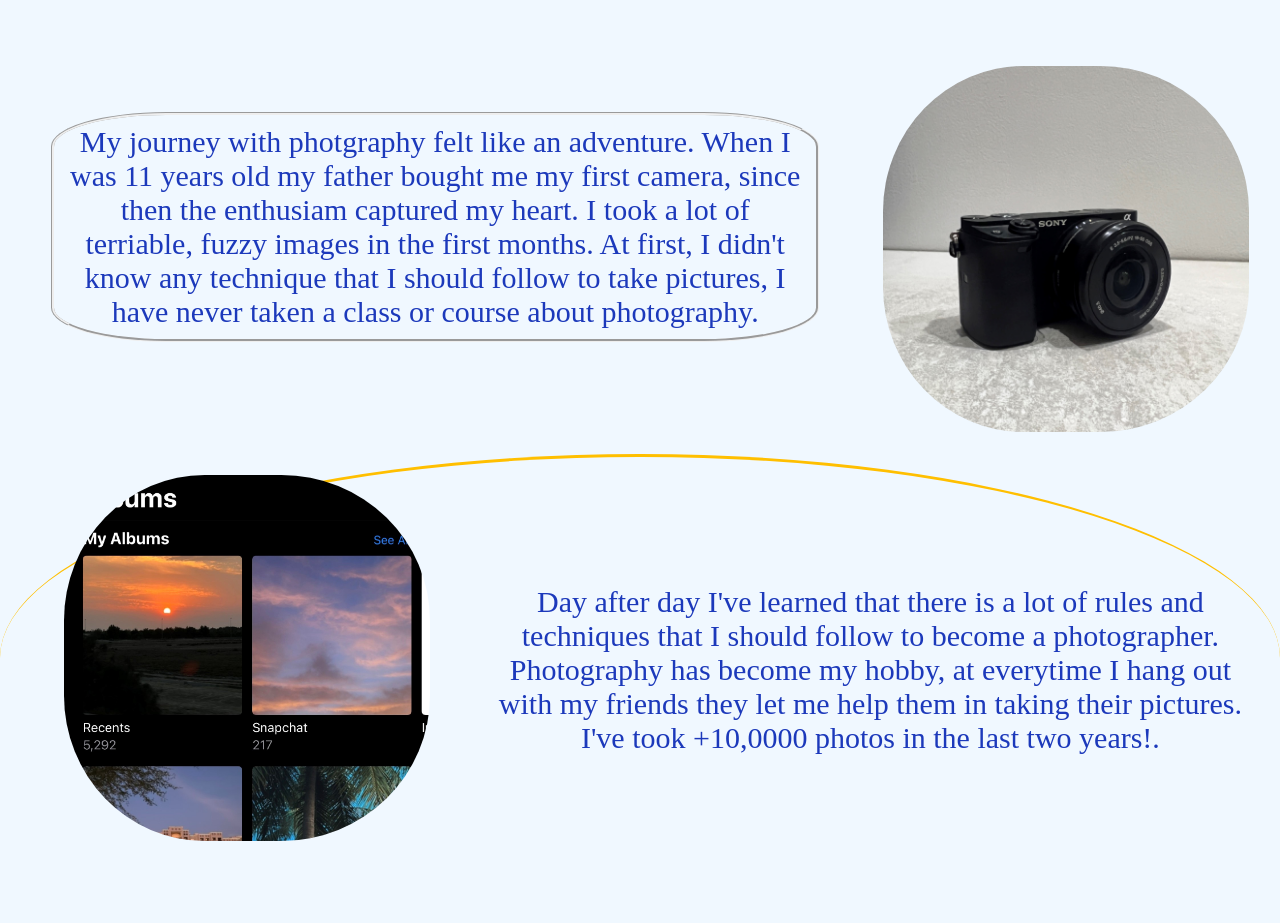
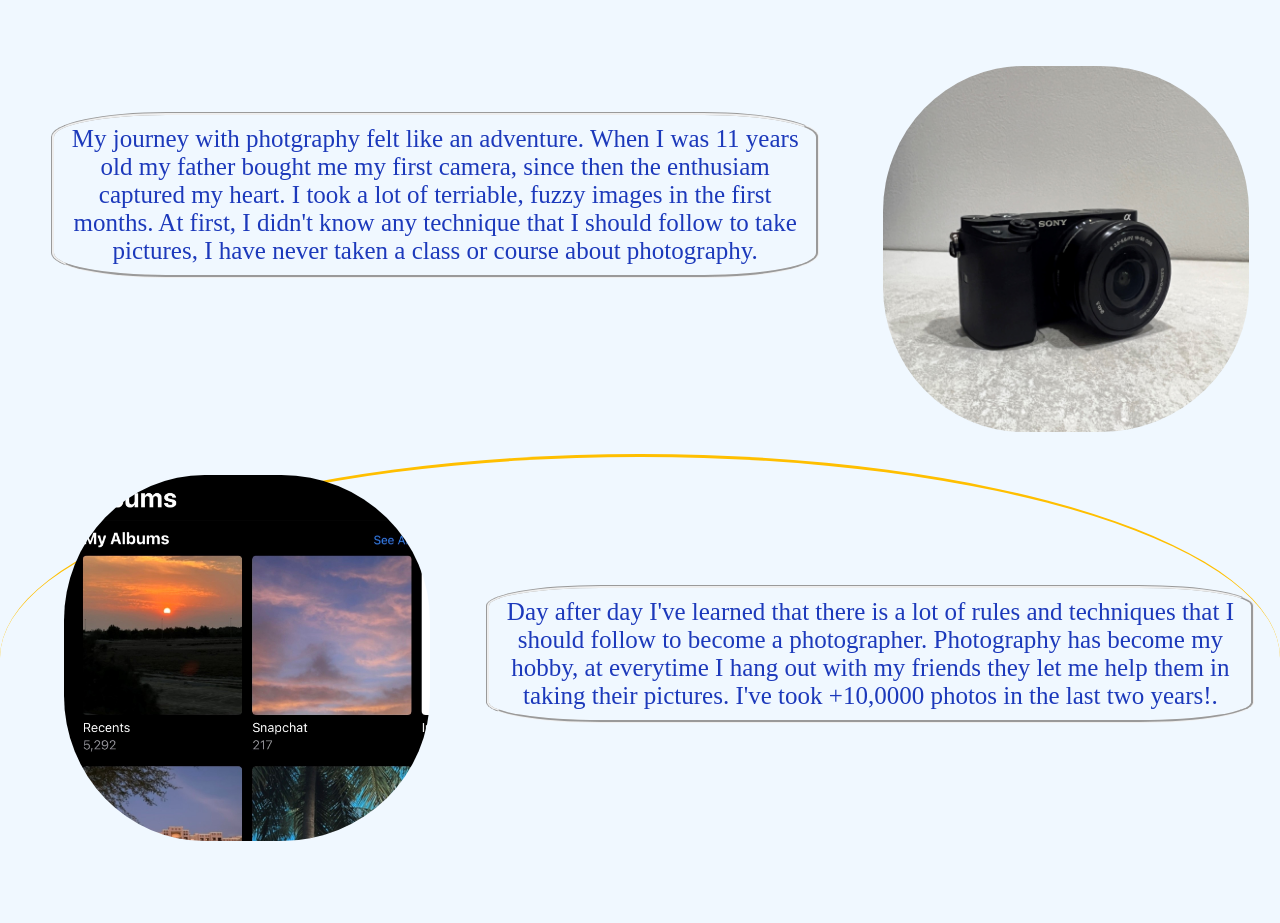
Before and after one commit to aliabdulla003/aliabdulla003.github.io, a plain HTML site: page journey.html in a window 1280 px wide. Shown: the part 334-1257 px from the top of the page. Drawn offline with Linux system fonts and the light colour scheme.

Commit message:
Update hobby.css

```diff
--- a/CSS/hobby.css
+++ b/CSS/hobby.css
@@ -165,15 +165,15 @@ position: relative;
   float: left;
   margin-top: 5%;
   margin-left: 4%;
-  width : 60%;
-  font-size: 30px;
+  max-width: 60%;
+  font-size: 25px;
   color: #1c39bb;
   text-align: center;
   border: groove;
   padding: 10px 10px 10px 10px;
   border-radius: 15%;
   display: inline-block;
-  max-height: 50%;
+
 }
 .camera img
 {
@@ -187,7 +187,7 @@ position: relative;
 {
   display: inline-block;
 
-margin-bottom: 20%;
+margin-bottom: 5%;
 border-top: 15px solid #FFBF00;
 border-width: medium;
 border-radius: 50%;
@@ -198,9 +198,12 @@ border-radius: 50%;
   margin-right: 2%;
   margin-top: 10%;
   width : 60%;
-  font-size: 30px;
+  font-size: 25px;
   color: #1c39bb;
   text-align: center;
+  border: groove;
+  padding: 10px 10px 10px 10px;
+  border-radius: 15%;
 }
 .album img
 {
@@ -214,7 +217,7 @@ border-radius: 50%;
 .p3
 {
   width : 90%;
-  font-size: 30px;
+  font-size: 25px;
   color: #1c39bb;
   text-align: center;
   margin-bottom: 5%;
```
